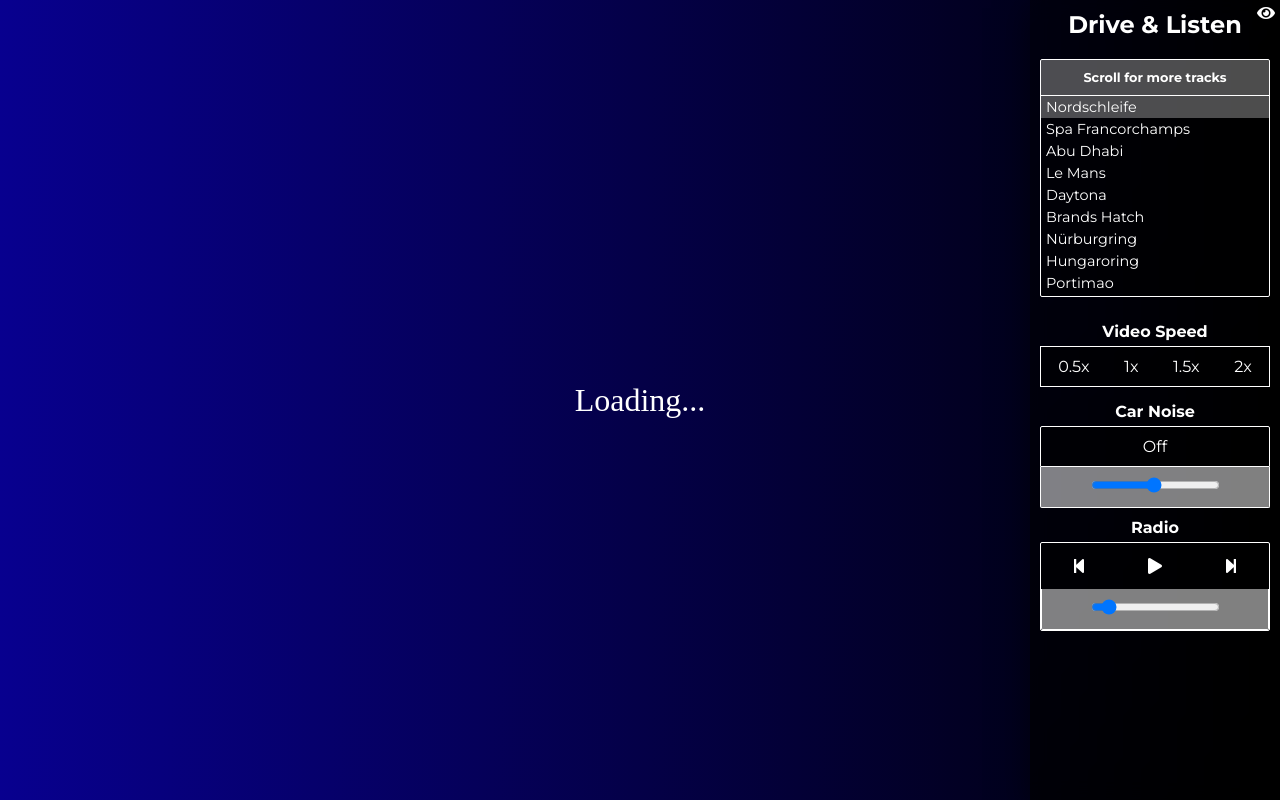
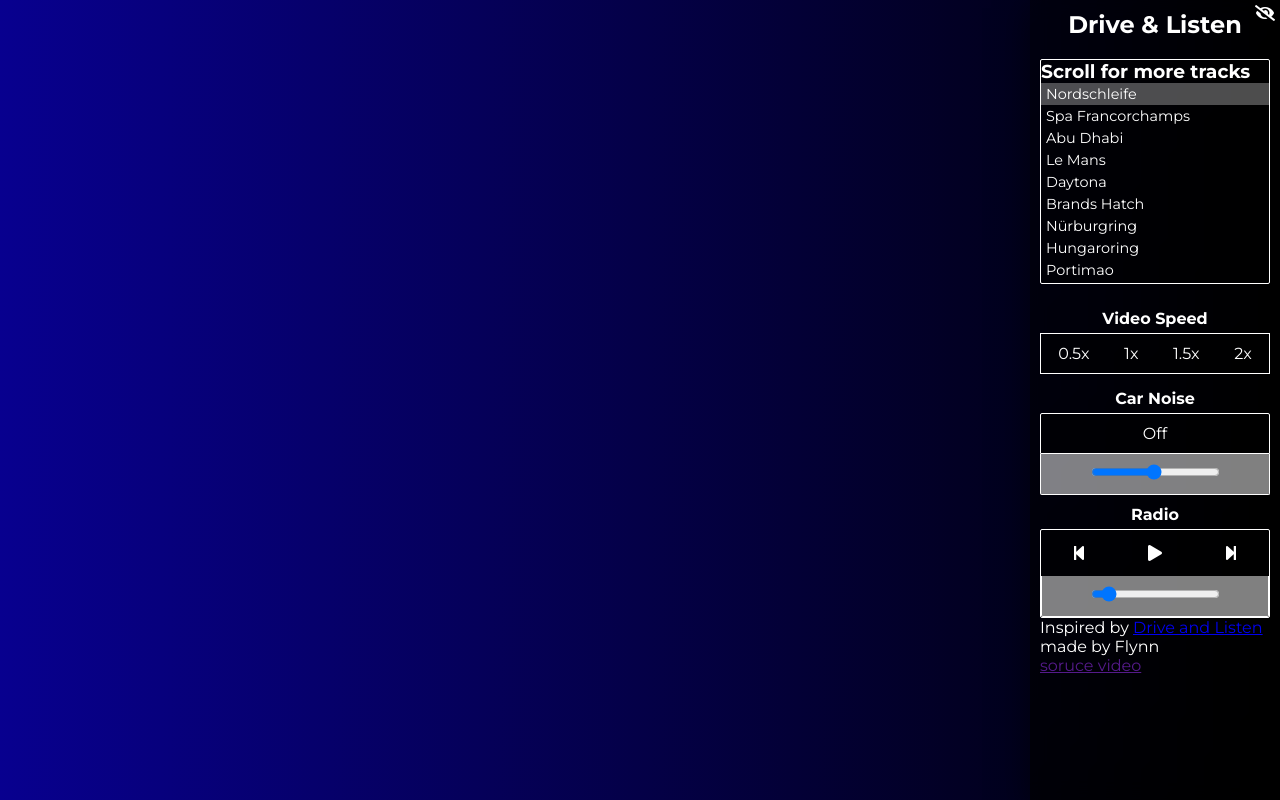
Before and after one commit to FlynnFc/CarOnboards, a plain HTML site: page index.html in a window 1280 px wide. Drawn offline with Linux system fonts and the light colour scheme.

Commit message:
Accesibility changes and minor issues fixed

```diff
--- a/index.html
+++ b/index.html
@@ -2,6 +2,7 @@
 <html lang="en">
 
 <head>
+    <meta name=description content="Watch racing onboards on lots of tracks">
     <meta charset="UTF-8">
     <meta http-equiv="X-UA-Compatible" content="IE=edge">
     <meta name="viewport" content="width=device-width, initial-scale=1.0">
@@ -15,17 +16,17 @@
 </head>
 
 <body>
-    <div class="loading" id="loading">Loading...</div>
+    <div class="loading" id="loading"></div>
     <div class="playerContainer">
         <div id="player"></div>
     </div>
     <div class="sidebarToggle white">
-        <i class='fas fa-eye' id="toggle"></i>
+        <i class='fas fa-eye-slash' id="toggle"></i>
     </div>
     <div class="sidebar">
         <h2>Drive & Listen</h2>
         <div class="locationCotainer">
-            <h4>Scroll for more tracks</h4>
+            <h3>Scroll for more tracks</h3>
             <div class="locations">
                 <ul id="locations"></ul>
             </div>
@@ -55,9 +56,17 @@
                     <input type="range" min="1" max="100" value="10" id="volume" onchange="changeVolume(this)">
                 </div>
             </div>
-            <audio id="audio" crossorigin autoplay src=""></audio>
+            <audio id="audio" crossorigin src=""></audio>
+        </div>
+        <div class="credits">
+        <p>Inspired by <a rel="noreferrer" target="_blank" href="https://driveandlisten.herokuapp.com/">Drive and Listen</a></p>
+        <p>made by Flynn</p>
+        <a id="sourceVideoLink" target="_blank" href=''>soruce video</a>
         </div>
     </div>
+
+    </div>
+
     <script src="index.js"></script>
 </body>
 
```
